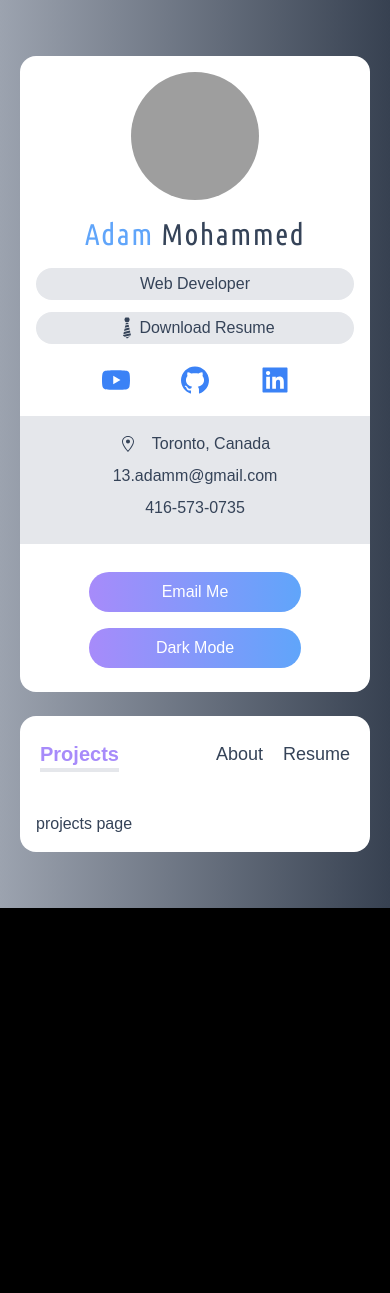
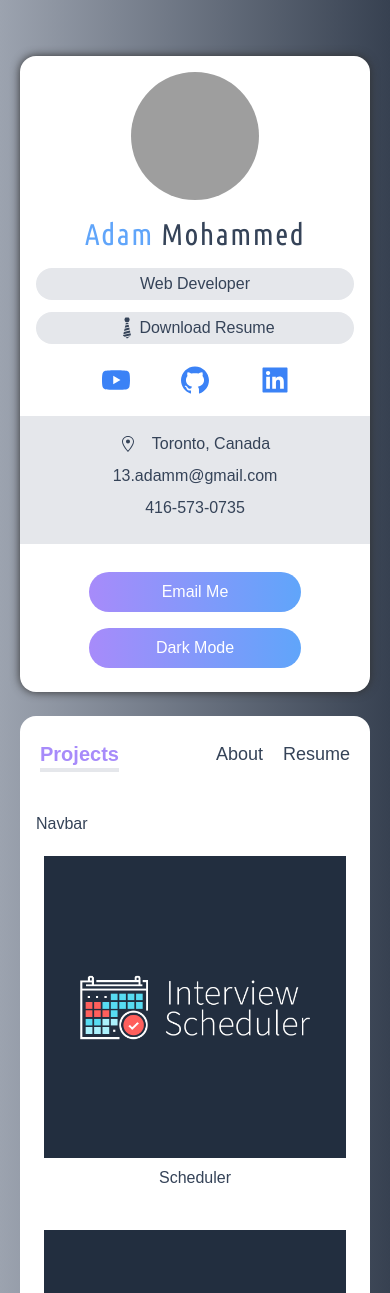
Before and after one commit to adamm13/portfolio, a Next.js app: page /projects in a window 390 px wide. Shown: the top 1293 px of the page. Before the commit the page ends 908 px from the top, so only its background shows below. Built offline with nearby package versions, Linux system fonts and the light colour scheme; grey boxes are pictures that could not be loaded.

Commit message:
Added dummy data and started projects rendering

```diff
--- a/components/Bar.tsx
+++ b/components/Bar.tsx
@@ -5,7 +5,7 @@ const Bar:FunctionComponent <{
   data:iSkill
 }> = ({data:{Icon, level, name}}) => {
   return (
-    <div className="my-2 text-white bg-gray-300 rounded-full">
+    <div className="my-2 text-white bg-gray-300 rounded-full dark:bg-dark-300 dark:bg-black-500">
       <div className="flex items-center px-4 py-1 rounded-full bg-gradient-to-r from-blue-400 to-purple-400"
       style={{width: level}}>
 
--- a/components/Navbar.tsx
+++ b/components/Navbar.tsx
@@ -4,7 +4,7 @@ import Link from 'next/link';
 import {useRouter} from 'next/router'
 
 
-const NavItem:FunctionComponent<{
+const NavItem: FunctionComponent<{
   activeItem:string,
   setActiveItem:Function,
   name:string,
--- /dev/null
+++ b/components/ProjectCard.tsx
@@ -0,0 +1,66 @@
+import { FunctionComponent, useState } from "react";
+import { AiFillGithub, AiFillProject } from "react-icons/ai";
+import { MdClose } from "react-icons/md";
+import { iProject } from "../type";
+
+
+const ProjectCard: FunctionComponent<{
+
+  project:iProject;
+
+}> = ({
+  project:{
+    name,
+    image_path,
+    category,
+    deployed_url,
+    github_url,
+    description,
+    key_techs,
+  }
+}) => {
+
+  const [showDetail, setShowDetail] = useState(false)
+
+  return (
+    <div>
+
+      <img src={image_path} alt={name} className="cursor-pointer" onClick={() =>setShowDetail(true)} />
+    <p className="my-2 text-center">{name}</p>
+
+    {showDetail && (
+
+    <div className="grid md:cols-2">
+    <div>
+       <img src={image_path} alt={name} />
+       <div>
+         <a href={github_url}>
+           <AiFillGithub /> <span>Github</span>
+         </a>
+         <a href={deployed_url}>
+           <AiFillProject /> <span>Project</span>
+         </a>
+       </div>
+      </div>
+
+    <div>
+      <h2>{name}</h2>
+      <h3>{description}</h3>
+      <div>
+        {key_techs.map((tech) => (
+          <span key={tech}>{tech}</span>
+      ))}
+      </div>
+    </div>
+
+    <button onClick={()=>setShowDetail(false)}>
+      <MdClose size={30}/>
+    </button>
+    </div>
+    )}
+  </div>
+
+  )
+}
+
+export default ProjectCard
--- a/components/Sidebar.tsx
+++ b/components/Sidebar.tsx
@@ -23,11 +23,11 @@ export default function Sidebar() {
           <span className="text-blue-400">Adam </span>
            Mohammed
         </h3>
-        <p className="flex items-center justify-center px-2 py-1 my-3 bg-gray-200 rounded-full">
+        <p className="px-2 py-1 my-3 bg-gray-200 rounded-full dark:bg-dark-200 dark:bg-black-500">
           Web Developer
           </p>
           <a
-          className="flex items-center justify-center px-2 py-1 my-3 bg-gray-200 rounded-full"
+          className="flex items-center justify-center px-2 py-1 my-3 bg-gray-200 rounded-full cursor-pointer dark:bg-dark-200 dark:bg-black-500"
           href=""
           download="name">
           <GiTie className="w-6 h-6"/>Download Resume
@@ -45,7 +45,8 @@ export default function Sidebar() {
         </div>
 
         {/* address */}
-        <div className="py-4 my-5 bg-gray-200" style={{ marginLeft: "-1rem", marginRight: "-1rem" }}>
+        <div className="py-4 my-5 bg-gray-200 dark:bg-dark-200 dark:bg-black-500"
+        style={{ marginLeft: "-1rem", marginRight: "-1rem" }}>
           <div className="flex items-center justify-center space-x-2">
             <GoLocation className="mr-2"/>
             <span>Toronto, Canada</span>
--- a/data.ts
+++ b/data.ts
@@ -2,7 +2,7 @@ import {RiComputerLine} from 'react-icons/ri'
 import { FaServer } from "react-icons/fa";
 import { AiOutlineAntDesign, AiOutlineApi } from "react-icons/ai";
 import { MdDeveloperMode } from "react-icons/md";
-import { iService, iSkill } from './type'
+import { iProject, iService, iSkill } from './type'
 import { BsCircleFill } from 'react-icons/bs'
 
 export const services: iService[] = [
@@ -98,3 +98,104 @@ export const tools: iSkill[] = [
     Icon: BsCircleFill,
   },
 ];
+
+export const projects: iProject[] = [
+  {
+    name: "Scheduler",
+    description:
+      "This is a single-page app built on React.js that allows users to book, edit or cancel interviews for each day of the week",
+    image_path: "/images/logo.png",
+    deployed_url: "https://www.google.ca/",
+    github_url: "https://github.com/adamm13/scheduler",
+    category: ["react"],
+    key_techs: ["React", "Chart.js", "Material UI"],
+  },
+  {
+    name: "Lockdown",
+    image_path: "/images/logo.png",
+    deployed_url: "https://www.google.ca/",
+    github_url: "https://github.com/adamm13/lockdown",
+    category: ["react"],
+    description:
+      "Lockdown is a 2D topdown game where zombies have taken over. You must collect enough samples to eradicate the virus to save the world.",
+    key_techs: ["React", "firebase", "Framer Motion"],
+  },
+
+  {
+    name: "Jungle",
+    image_path: "/images/logo.png",
+    deployed_url: "https://www.google.ca/",
+    github_url: "https://github.com/adamm13/jungle",
+    category: ["node", "mongo", "react"],
+    description:
+      "A mini e-commerce application built with Rails 4.2 for purposes of teaching Rails by example.",
+    key_techs: [
+      "React",
+      "Redux",
+      "Node",
+      "Express",
+      "Mongo",
+      "REST API",
+      "Bootstrap",
+    ],
+  },
+
+  {
+    name: "Alfresco",
+    image_path: "/images/logo.png",
+    deployed_url: "https://www.google.ca/",
+    github_url: "https://github.com/dpappo/alfresco",
+    category: ["node", "react"],
+    description:
+      "Find and share great outdoor dining spots with this nifty social map-app",
+    key_techs: ["React", "Node", "Express", "Socket", "Bootstrap"],
+  },
+
+  {
+    name: "Tweeter",
+    image_path: "/images/logo.png",
+    deployed_url: "https://www.google.ca/",
+    github_url: "https://github.com/adamm13/tweeter",
+    category: ["django", "react"],
+    description: "Tweeter is a simple, single-page Twitter clone.",
+    key_techs: ["React", "Django", "Django REST API"],
+  },
+
+  {
+    name: "TinyApp",
+    image_path: "/images/logo.png",
+    deployed_url: "https://www.google.ca/",
+    github_url: "https://github.com/adamm13/tinyapp",
+    category: ["express"],
+    description:
+      "TinyApp is a full stack web application built with Node and Express that allows users to shorten long URLs (à la bit.ly).",
+    key_techs: ["Express", "TensorFlow.js", "Vanilla js"],
+  },
+  {
+    name: "YouTube using YouTube ",
+    image_path: "/images/logo.png",
+    deployed_url: "https://www.google.ca/",
+    github_url: "https://github.com/adamm13/lockdown",
+    category: ["express"],
+    description:
+      "TinyApp is a full stack web application built with Node and Express that allows users to shorten long URLs (à la bit.ly).",
+    key_techs: [
+      "React",
+      "Redux",
+      "Firebase Auth",
+      "YouTube API",
+      "Sass",
+      "Bootstrap",
+    ],
+  },
+  {
+    name: "test7",
+    image_path: "/images/logo.png",
+    deployed_url: "https://www.google.ca/",
+    github_url: "https://github.com/adamm13/lockdown",
+    category: ["react"],
+    description:
+      "o my goal replica where an user can keep an eye on his favorite club.This app will keep providing \n all the statistics of that club.all the fans can also chat ",
+    key_techs: ["React", "Redux", "Firebase Auth", "API", "Sass", "Bootstrap"],
+  },
+];
--- a/pages/_app.tsx
+++ b/pages/_app.tsx
@@ -8,10 +8,10 @@ function MyApp({ Component, pageProps }) {
   return (
     <ThemeProvider attribute="class">
     <div className="grid grid-cols-12 gap-6 px-5 lg:px-48 my-14 sm:px-20 md:pc-32">
-      <div className="col-span-12 p-4 text-center bg-white dark:bg-black lg:col-span-3 rounded-2xl">
+      <div className="col-span-12 p-4 text-center bg-white dark:bg-dark-500 lg:col-span-3 rounded-2xl shadow-custom-light dark:shadow-custom-dark">
         <Sidebar/>
       </div>
-      <div className="flex flex-col col-span-12 overflow-hidden bg-white lg:col-span-9 rounded-2xl">
+      <div className="flex flex-col col-span-12 overflow-hidden bg-white lg:col-span-9 rounded-2xl dark:bg-dark-500 ">
         <Navbar/>
         <Component {...pageProps} />
       </div>
--- a/pages/_document.tsx
+++ b/pages/_document.tsx
@@ -13,7 +13,7 @@ class MyDocument extends Document {
           rel="stylesheet"
           />
         </Head>
-        <body className="bg-gradient-to-r from-gray-400 to-gray-700">
+        <body className="bg-gradient-to-r from-gray-400 to-gray-700 dark:from-dark-500 dark:to-dark-700 dark:text-white">
           <Main />
           <NextScript />
         </body>
--- a/pages/index.tsx
+++ b/pages/index.tsx
@@ -13,12 +13,12 @@ const index = () => {
         Leadership and collaborative experiences in multiple lines of work.
         Collaborative team player consistently sharing my knowledge and skills.
         </h5>
-        <div className="flex-grow p-4 mt-5 bg-gray-400"
+        <div className="flex-grow p-4 mt-5 bg-gray-400 dark:bg-dark-100"
         style={{marginLeft: '-1.5rem', marginRight: '-1.5rem'}}>
           <h6 className="my-3 text-xl font-bold tracking-wide"> What I offer</h6>
           <div className="grid gap-6 lg:grid-cols-2">
             {services.map(service => (
-             <div className="bg-gray-200 rounded-lg lg:col-span-1">
+             <div className="bg-gray-200 rounded-lg dark:bg-dark-200 lg:col-span-1 ">
                 <ServiceCard service={service}/>
                 </div>
               ))}
--- a/pages/projects.tsx
+++ b/pages/projects.tsx
@@ -1,7 +1,20 @@
-export default function projects() {
+import ProjectCard from "../components/ProjectCard";
+import { projects } from "../data";
+
+const Projects = () => {
   return (
     <div className='p-4'>
-      projects page
+      <nav>Navbar</nav>
+
+      <div className="grid grid-cols-12 gap-4 my-3">
+        {projects.map((project) => (
+            <div className="col-span-12 p-2 sm:col-span-6 lg:col-span-4">
+              <ProjectCard project={project} key={project.name}/>
+            </div>
+        ))}
+      </div>
     </div>
   )
 }
+
+export default Projects;
--- a/tailwind.config.js
+++ b/tailwind.config.js
@@ -5,16 +5,30 @@ module.exports = {
     fontFamily: {
       'Ubuntu': ['Ubuntu Condensed']
     },
+    boxShadow: {
+      'custom-light': '0 0 10px #313131',
+      'custom-dark': "5px 5px 10px #0a0c0e, -5px -5px 10px #14161c"
+    },
     extend: {
       colors: {
       green: {
         DEFAULT: '#00f260',
+        },
+        dark:{
+          DEFAULT: '#010101',
+          100: '#0a0b1e',
+          200: '#16181d',
+          300: '#16191d',
+          500: '#0f1115',
+          700: '#202125',
         }
       }
     },
   },
   variants: {
-    extend: {},
+    extend: {
+      boxShadow:["dark"]
+    },
   },
   plugins: [],
 }
```
Also changed, not shown: type.ts (+12 -0 lines), public/images/logo.png (added).
